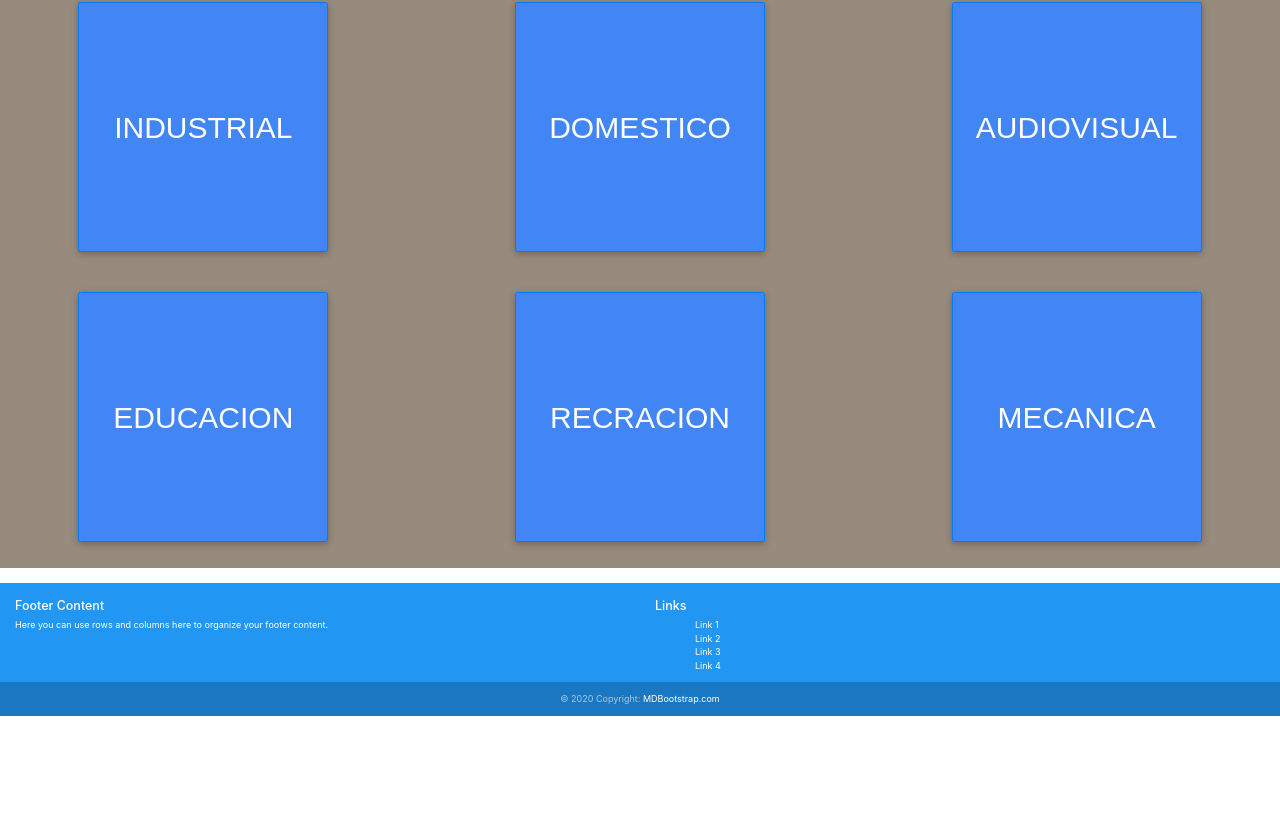
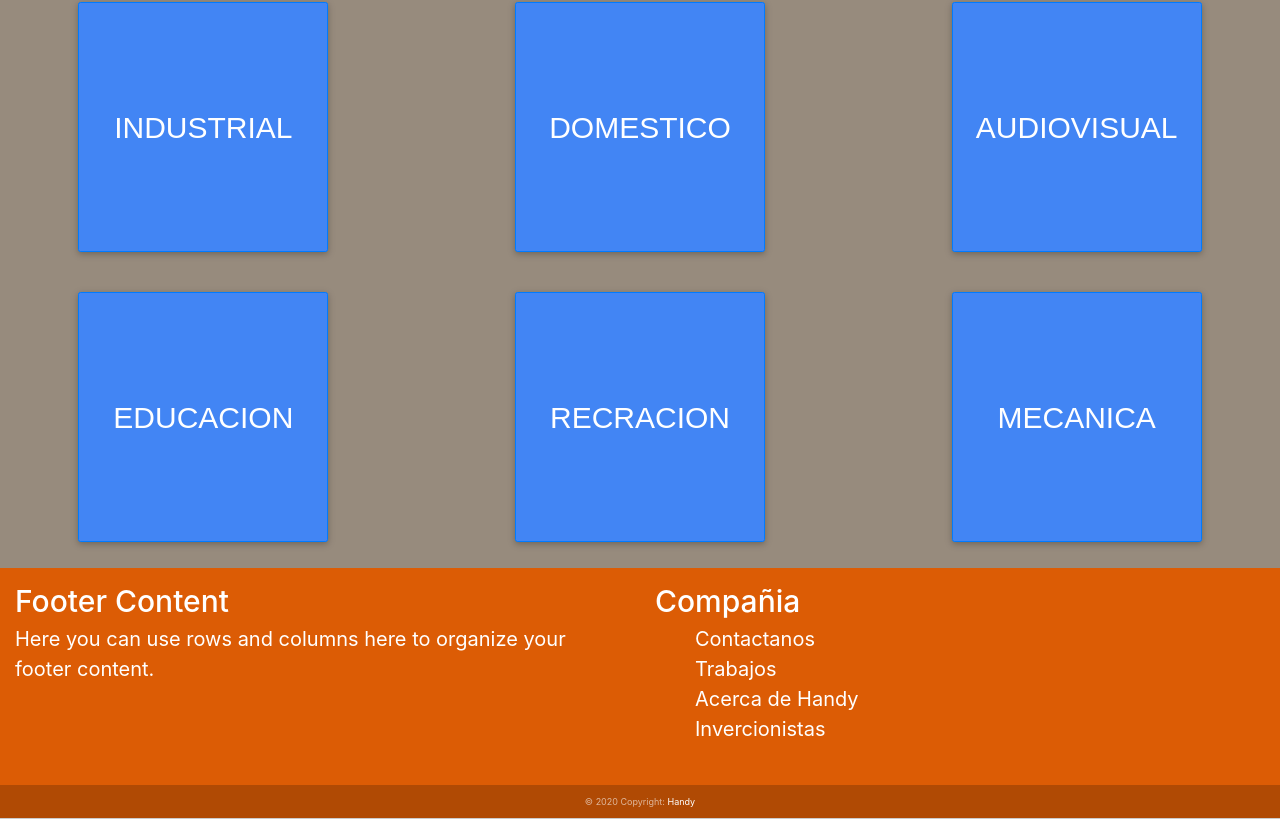
Before and after one commit to tavojereda/Handy, a React (Create React App) app: page / in a window 1280 px wide. Shown: the part 656-1475 px from the top of the page. Before the commit the page ends 1372 px from the top, so only its background shows below. Built offline with nearby package versions, Linux system fonts and the light colour scheme.

Commit message:
footer font changes

```diff
--- a/src/components/Footer.js
+++ b/src/components/Footer.js
@@ -3,38 +3,38 @@ import { MDBCol, MDBContainer, MDBRow, MDBFooter } from "mdbreact";
 
 const Footer = () => {
   return (
-    <MDBFooter color="blue" className="font-small pt-4 mt-4">
-      <MDBContainer fluid className="text-center text-md-left">
+    <MDBFooter className="font-small pt-4">
+      <MDBContainer fluid className="text-center text-md-left footer-text-body">
         <MDBRow>
           <MDBCol md="6">
-            <h5 className="title">Footer Content</h5>
+            <h5 className="title footer-text-title">Footer Content</h5>
             <p>
               Here you can use rows and columns here to organize your footer
               content.
             </p>
           </MDBCol>
           <MDBCol md="6">
-            <h5 className="title">Links</h5>
+            <h5 className="title footer-text-title">Compañia</h5>
             <ul>
               <li className="list-unstyled">
-                <a href="#!">Link 1</a>
+                <a href="#!">Contactanos</a>
               </li>
               <li className="list-unstyled">
-                <a href="#!">Link 2</a>
+                <a href="#!">Trabajos</a>
               </li>
               <li className="list-unstyled">
-                <a href="#!">Link 3</a>
+                <a href="#!">Acerca de Handy</a>
               </li>
               <li className="list-unstyled">
-                <a href="#!">Link 4</a>
+                <a href="#!">Invercionistas</a>
               </li>
             </ul>
           </MDBCol>
         </MDBRow>
       </MDBContainer>
-      <div className="footer-copyright text-center py-3">
+      <div className="footer-copyright text-center py-3 ">
         <MDBContainer fluid>
-          &copy; {new Date().getFullYear()} Copyright: <a href="https://www.mdbootstrap.com"> MDBootstrap.com </a>
+          &copy; {new Date().getFullYear()} Copyright: <a href="www.handy.com">Handy </a>
         </MDBContainer>
       </div>
     </MDBFooter>
--- a/src/styles/base/_settings.scss
+++ b/src/styles/base/_settings.scss
@@ -6,6 +6,7 @@ $normal-orange: #ff9000;
 $normal-grey: #978b7d;
 
 // Font size
+$xxs-size: 2rem;
 $xs-size: 2.5rem;
 $s-size: 3rem;
 $m-size: 4.6rem;
--- a/src/styles/components/_footer.scss
+++ b/src/styles/components/_footer.scss
@@ -1,3 +1,16 @@
-.page-footer{
-    color: blue;
+footer{
+    background-color: $strong-orange;
+    height: 25rem;
 }
+
+footer.page-footer .footer-copyright{
+    margin-top: 3.1rem;
+}
+
+.footer-text-body{
+    font-size: $xxs-size;
+}
+
+.footer-text-title{
+    font-size: $s-size;
+}
```
